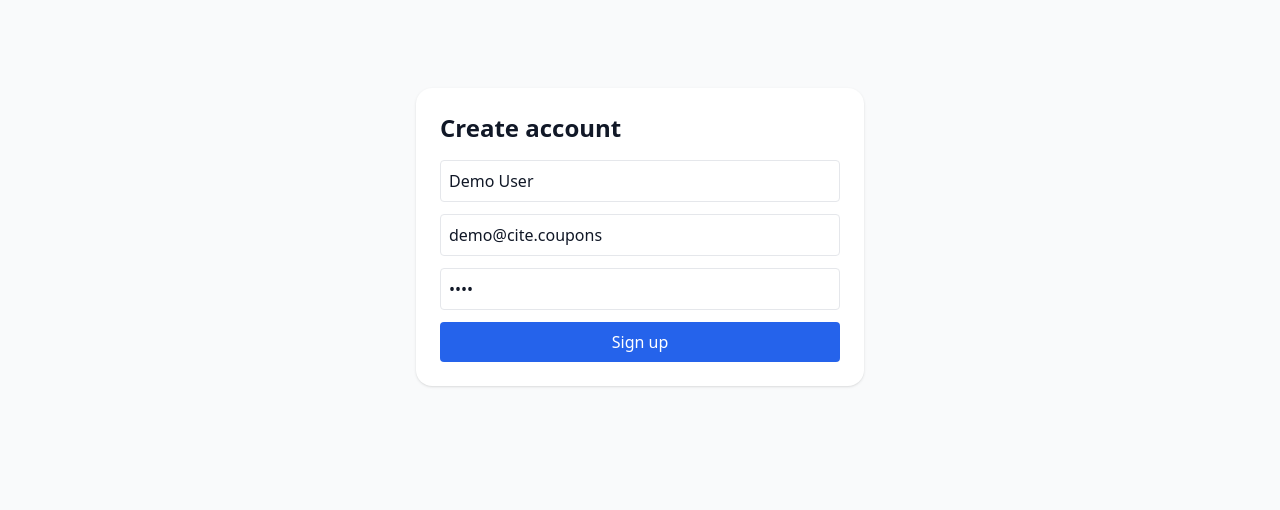
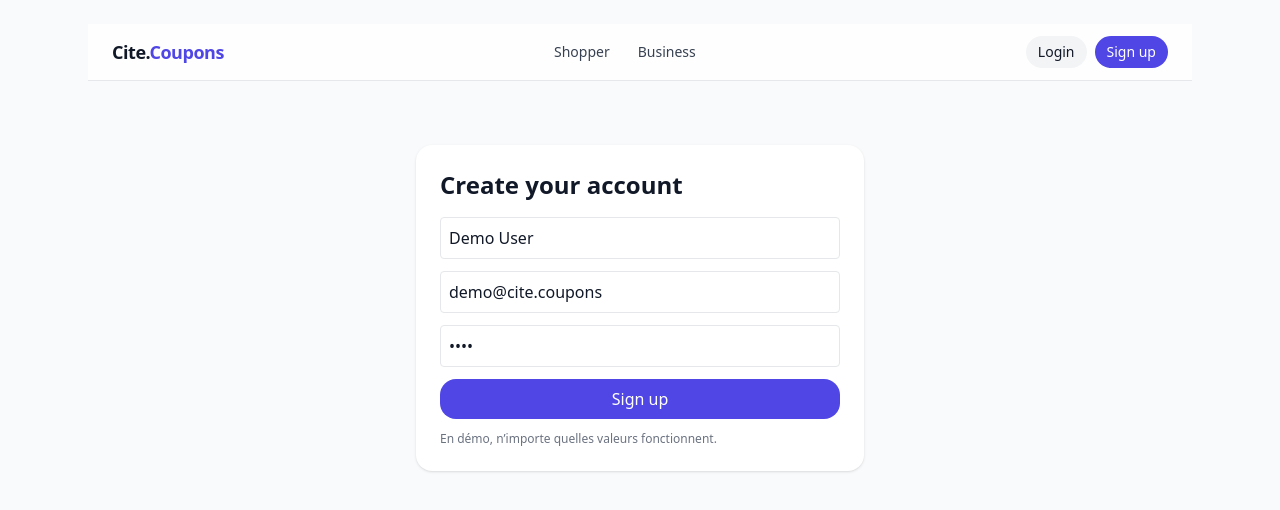
Before and after one commit to thamiyan/Cite-coupons1, a React (Vite) app: page /signup in a window 1280 px wide. Shown: the top 510 px of the page. Built offline with nearby package versions, Linux system fonts and the light colour scheme.

Commit message:
Update Signup.jsx

```diff
--- a/src/pages/Signup.jsx
+++ b/src/pages/Signup.jsx
@@ -1,5 +1,6 @@
 import { useState } from 'react'
 import { signup } from '../lib/auth'
+import Nav from '../components/Nav.jsx'
 
 export default function Signup() {
   const [name, setName] = useState('Demo User')
@@ -12,22 +13,26 @@ export default function Signup() {
     setErr('')
     try {
       await signup({ name, email, password })
-      location.href = '/dashboard'
+      location.href = '/shopper'
     } catch (e) {
       setErr(e?.message || 'Signup failed')
     }
   }
 
   return (
+    <div>
+      <Nav user={null} />
       <div className="max-w-md mx-auto mt-16 bg-white p-6 rounded-2xl shadow">
-      <h1 className="text-2xl font-bold mb-4">Create account</h1>
+        <h1 className="text-2xl font-bold mb-4">Create your account</h1>
         <form className="space-y-3" onSubmit={onSubmit}>
           <input className="w-full border p-2 rounded" placeholder="Name" value={name} onChange={e=>setName(e.target.value)} />
           <input className="w-full border p-2 rounded" placeholder="Email" value={email} onChange={e=>setEmail(e.target.value)} />
           <input className="w-full border p-2 rounded" placeholder="Password" type="password" value={password} onChange={e=>setPassword(e.target.value)} />
           {err && <div className="text-red-600 text-sm">{err}</div>}
-        <button className="w-full bg-blue-600 text-white py-2 rounded">Sign up</button>
+          <button className="w-full bg-indigo-600 text-white py-2 rounded-2xl">Sign up</button>
         </form>
+        <p className="mt-3 text-xs text-gray-500">En démo, n’importe quelles valeurs fonctionnent.</p>
+      </div>
     </div>
   )
 }
```
Lines whose indentation alone changed are shown as unchanged.
